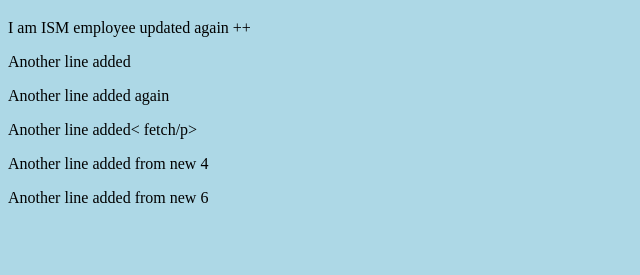
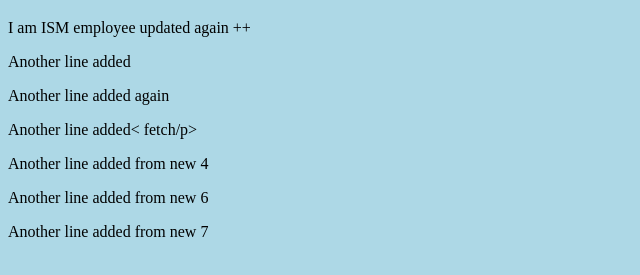
Before and after one commit to fahminmd/test3, a plain HTML site: page index.html in a window 1280 px wide. Shown: the part 61-336 px from the top of the page, without its empty margins (0-640 px from the left). Drawn offline with Linux system fonts and the light colour scheme.

Commit message:
comnt new7

```diff
--- a/index.html
+++ b/index.html
@@ -12,5 +12,6 @@
   <p>Another line added< fetch/p>
     <p>Another line added from new 4</p>
     <p>Another line added from new 6</p>
+    <p>Another line added from new 7</p>
 </body>
 </html>
```
